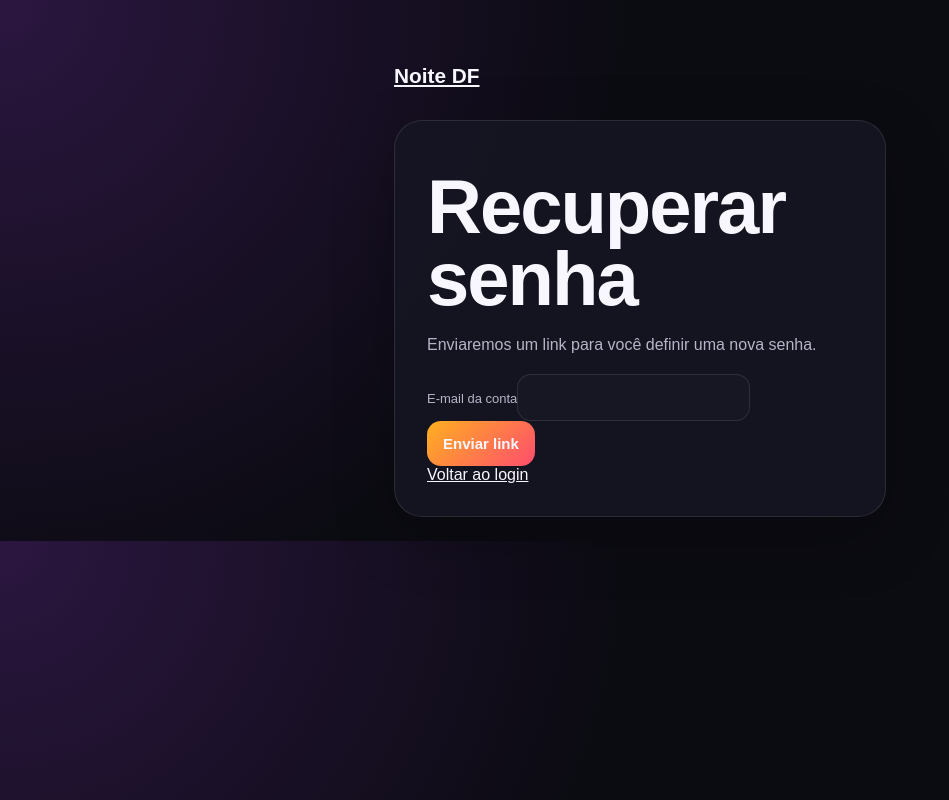
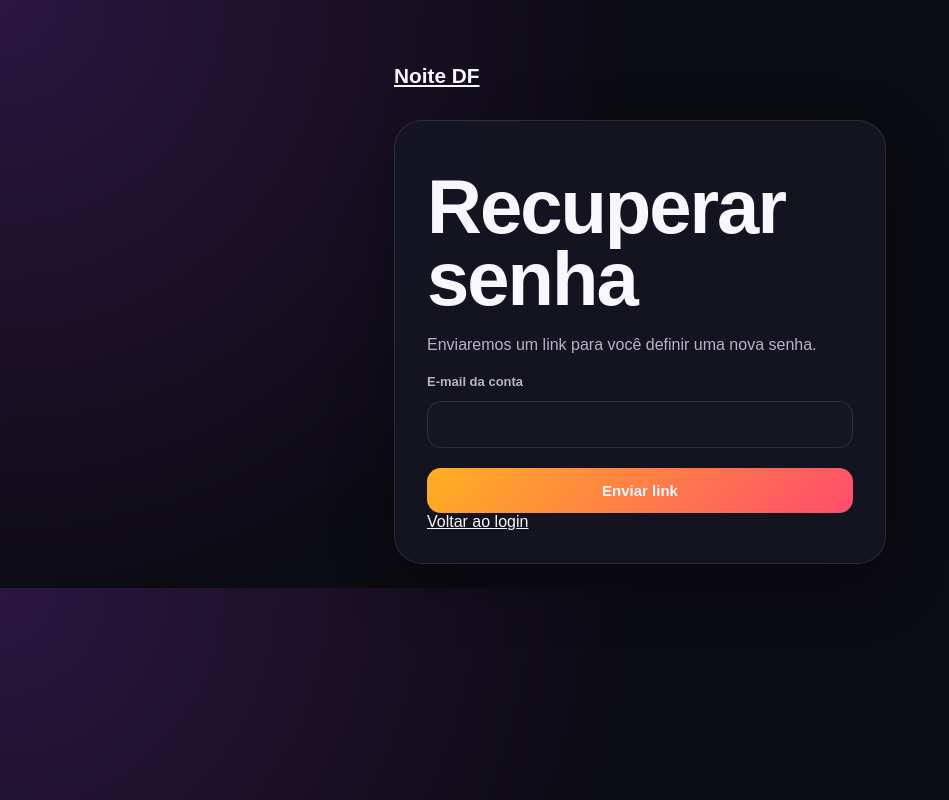
Before and after one commit to leonardodutrards-del/noite-df, a Next.js app: page /recuperar-senha in a window 1280 px wide. Shown: the whole page, without its empty margins (0-949 px from the left). Built offline with nearby package versions, Linux system fonts and the light colour scheme; no server answers.

Commit message:
style: separate recovery form labels and inputs

```diff
--- a/app/recuperar-senha/page.tsx
+++ b/app/recuperar-senha/page.tsx
@@ -33,10 +33,10 @@ export default function RecuperarSenhaPage() {
       <section className="panel" style={{ marginTop: 32, padding: 32 }}>
         <h1>Recuperar senha</h1>
         <p>Enviaremos um link para você definir uma nova senha.</p>
-        <form onSubmit={submit}>
-          <label htmlFor="recovery-email">E-mail da conta</label>
-          <input id="recovery-email" type="email" autoComplete="email" required value={email} onChange={(event) => setEmail(event.target.value)} />
-          <button type="submit" disabled={loading}>{loading ? 'Enviando...' : 'Enviar link'}</button>
+        <form onSubmit={submit} style={{ display: 'grid', gap: 12 }}>
+          <label htmlFor="recovery-email" style={{ fontWeight: 700 }}>E-mail da conta</label>
+          <input style={{ width: '100%' }} id="recovery-email" type="email" autoComplete="email" required value={email} onChange={(event) => setEmail(event.target.value)} />
+          <button type="submit" disabled={loading} style={{ marginTop: 8 }}>{loading ? 'Enviando...' : 'Enviar link'}</button>
         </form>
         {message ? <p role="status">{message}</p> : null}
         <Link href="/login">Voltar ao login</Link>
```
